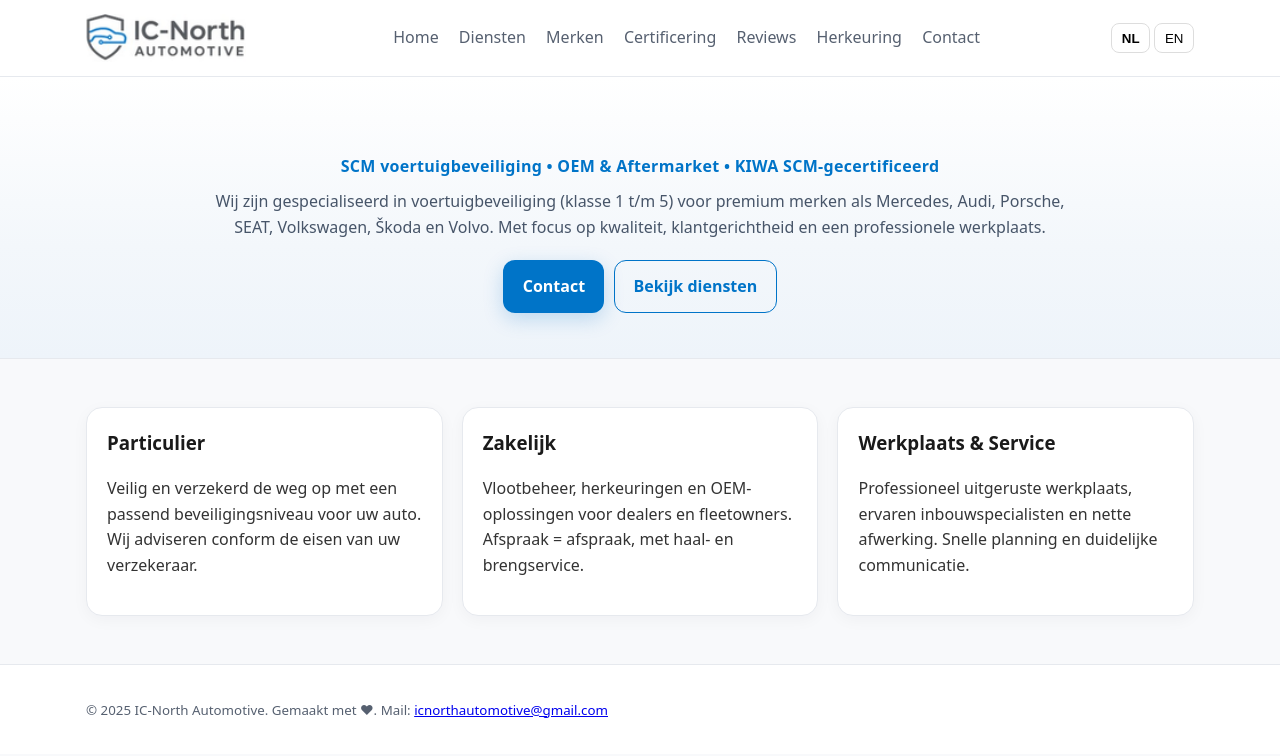
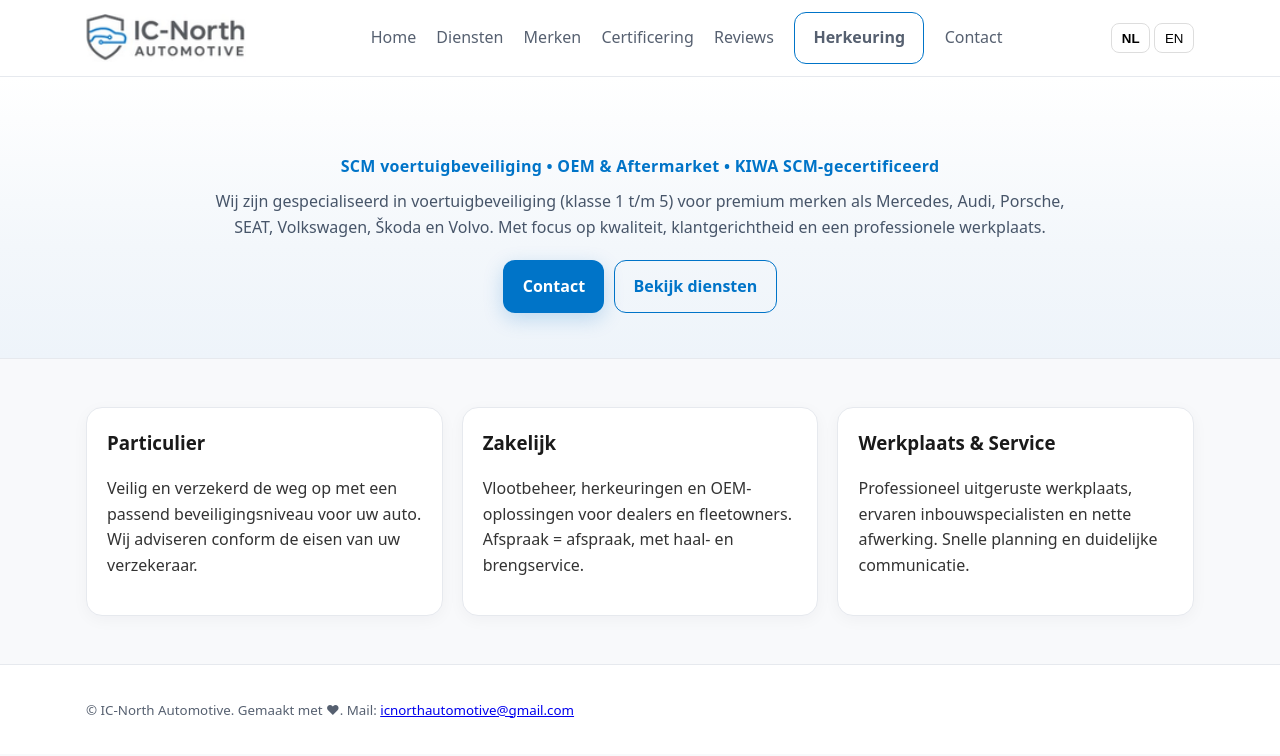
Before and after one commit to IC-North/icn-website, a plain HTML site: page index.html in a window 1280 px wide. Drawn offline with Linux system fonts and the light colour scheme.

Commit message:
Add files via upload

```diff
--- a/index.html
+++ b/index.html
@@ -24,7 +24,7 @@
         <a href="#merken" data-i18n="nav.brands">Merken</a>
         <a href="#certificering" data-i18n="nav.cert">Certificering</a>
         <a href="#reviews" data-i18n="nav.reviews">Reviews</a>
-        <a href="#herkeuring" data-i18n="nav.reinspection">Herkeuring</a>
+        <a class="btn btn-outline" href="https://www.kiwa.com/nl/nl/markten/automotive-en-luchtvaart/voertuigbeveiliging/kentekencheck/" target="_blank" rel="noopener" data-i18n="nav.reinspection">Herkeuring</a>
         <a href="#contact" data-i18n="nav.contact">Contact</a>
       </nav>
       <div>
@@ -66,7 +66,7 @@
     </section>
 
     <!-- CONTACT (verborgen bij start) -->
-    <section id="contact" class="section" style="display:none;" aria-hidden="true">
+<section id="contact" class="section" style="display:none;" aria-hidden="true">
       <div class="container">
         <h2 data-i18n="contact.title">Contact</h2>
         <form id="contactForm" class="contact-form">
@@ -194,18 +194,24 @@
   // ---- i18n ----
   const TRANSLATIONS = {
     nl: {
-      'nav.home': 'Home', 'nav.services': 'Diensten', 'nav.brands': 'Merken', 'nav.cert': 'Certificering', 'nav.reviews': 'Reviews', 'nav.reinspection': 'Herkeuring', 'nav.contact': 'Contact',
-      'hero.tagline': 'SCM voertuigbeveiliging • OEM & Aftermarket • KIWA SCM-gecertificeerd',
-      'hero.lead': 'Wij zijn gespecialiseerd in voertuigbeveiliging (klasse 1 t/m 5) voor premium merken als Mercedes, Audi, Porsche, SEAT, Volkswagen, Škoda en Volvo. Met focus op kwaliteit, klantgerichtheid en een professionele werkplaats.',
-      'cta.contact': 'Contact', 'cta.viewServices': 'Bekijk diensten',
-      'usp.private.title': 'Particulier', 'usp.private.body': 'Veilig en verzekerd de weg op met een passend beveiligingsniveau voor uw auto. Wij adviseren conform de eisen van uw verzekeraar.',
-      'usp.business.title': 'Zakelijk', 'usp.business.body': 'Vlootbeheer, herkeuringen en OEM-oplossingen voor dealers en fleetowners. Afspraak = afspraak, met haal- en brengservice.',
-      'usp.workshop.title': 'Werkplaats & Service', 'usp.workshop.body': 'Professioneel uitgeruste werkplaats, ervaren inbouwspecialisten en nette afwerking. Snelle planning en duidelijke communicatie.',
-      'contact.title': 'Contact',
-      'form.firstName': 'Voornaam', 'form.lastName': 'Achternaam', 'form.company': 'Bedrijfsnaam of particulier', 'form.plate': 'Kenteken', 'form.plateHelp': 'Wordt automatisch geformatteerd en opgezocht bij RDW.', 'form.make': 'Merk', 'form.model': 'Type / Handelsbenaming', 'form.year': 'Bouwjaar', 'form.vin': 'Chassisnummer (VIN)', 'form.phone': 'Telefoonnummer', 'form.email': 'E-mail', 'form.subject': 'Onderwerp', 'form.message': 'Bericht', 'form.submit': 'Versturen', 'form.mailUs': 'Liever direct mailen?',
+      'nav.home': 'Home', 'nav.services': 'Diensten', 'nav.brands': 'Merken', 'nav.cert': 'Certificering', 'nav.reviews': 'Reviews', 'nav.reinspection': 'Herkeuring (Kiwa)', 'nav.contact': 'Contact',
+      'hero.tagline': 'IC‑North Automotive',
+      'hero.lead': 'Specialist in voertuigbeveiliging (SCM klasse 1–5), inbouw en certificering — voor particulier en zakelijk.',
+      'cta.contact': 'Offerte of afspraak', 'cta.viewServices': 'Diensten bekijken',
+      'usp.private.title': 'Particulier', 'usp.private.body': 'Beveiliging op maat voor jouw auto: alarm, startonderbreker, voertuigvolgsysteem (klasse 1–5) en montage volgens fabrieksspecificaties.',
+      'usp.business.title': 'Zakelijk', 'usp.business.body': 'Vlootbeheer, certificaten en herkeuringen centraal geregeld. Snelle planning, vaste prijzen en haal‑ en brengservice.',
+      'usp.workshop.title': 'Kwaliteit & certificering', 'usp.workshop.body': 'Gecertificeerde inbouw, testrapporten en afgifte van SCM‑certificaat. Heldere documentatie voor verzekeraars.',
+      'contact.title': 'Plan je inbouw of herkeuring',
+      'form.firstName': 'Voornaam', 'form.lastName': 'Achternaam', 'form.company': 'Bedrijf (optioneel)', 'form.plate': 'Kenteken', 'form.plateHelp': 'Voor snelle controle van certificaten en componenten.', 'form.make': 'Merk', 'form.model': 'Model', 'form.year': 'Bouwjaar', 'form.vin': 'Chassisnummer (VIN)', 'form.phone': 'Telefoon', 'form.email': 'E‑mail', 'form.subject': 'Onderwerp', 'form.message': 'Bericht', 'form.submit': 'Versturen', 'form.mailUs': 'Mail ons',
       'footer.made': 'Gemaakt met ♥.', 'footer.mail': 'Mail:'
+      'reinspection.title': 'Herkeuring',
+      'reinspection.body': 'Check direct via Kiwa welke certificaten actief zijn, wanneer ze verlopen of al zijn verlopen.',
+      'reinspection.cta': 'Naar Kiwa kentekencheck',
     },
     en: {
+      'reinspection.cta': 'Go to KIWA plate check',
+      'reinspection.body': 'A license-plate check via KIWA is required for reinspection. Use the button below to go directly to the KIWA plate check.',
+      'reinspection.title': 'Reinspection',
       'nav.home': 'Home', 'nav.services': 'Services', 'nav.brands': 'Brands', 'nav.cert': 'Certification', 'nav.reviews': 'Reviews', 'nav.reinspection': 'Reinspection', 'nav.contact': 'Contact',
       'hero.tagline': 'SCM vehicle security • OEM & Aftermarket • KIWA SCM certified',
       'hero.lead': 'We specialise in vehicle security (class 1–5) for premium brands such as Mercedes, Audi, Porsche, SEAT, Volkswagen, Škoda and Volvo. We focus on quality, customer service and a professional workshop.',
```
